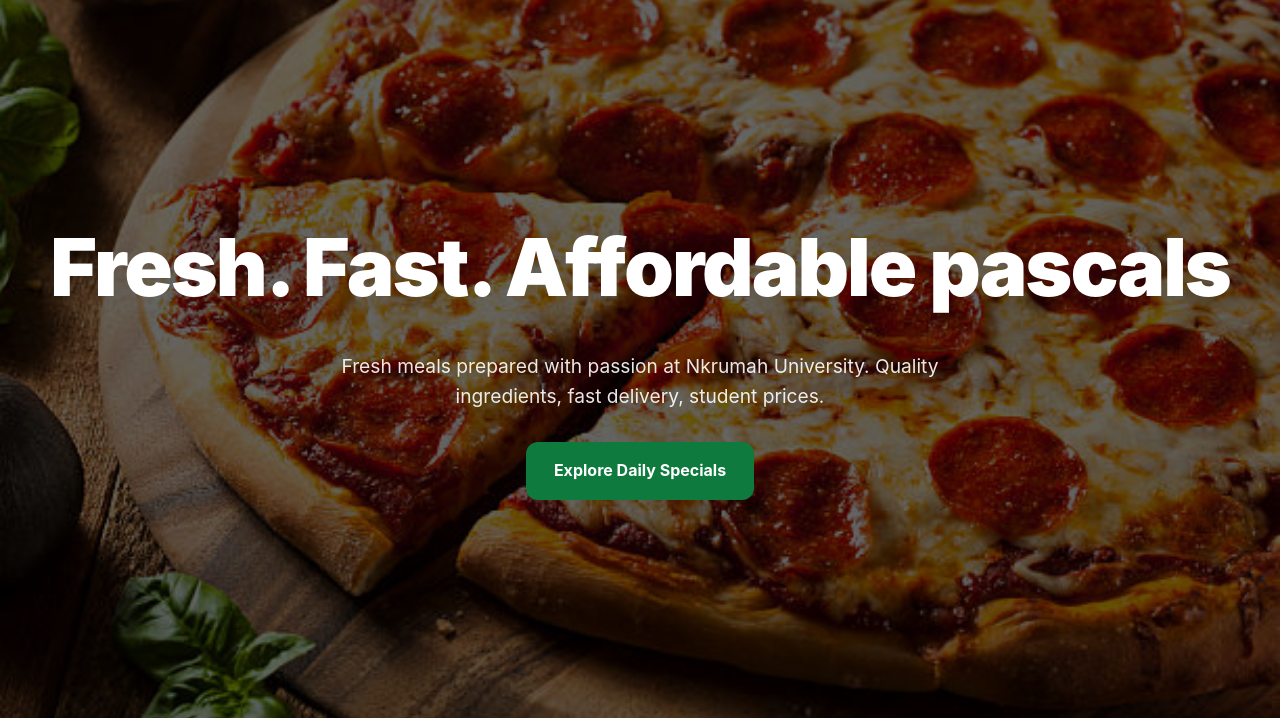
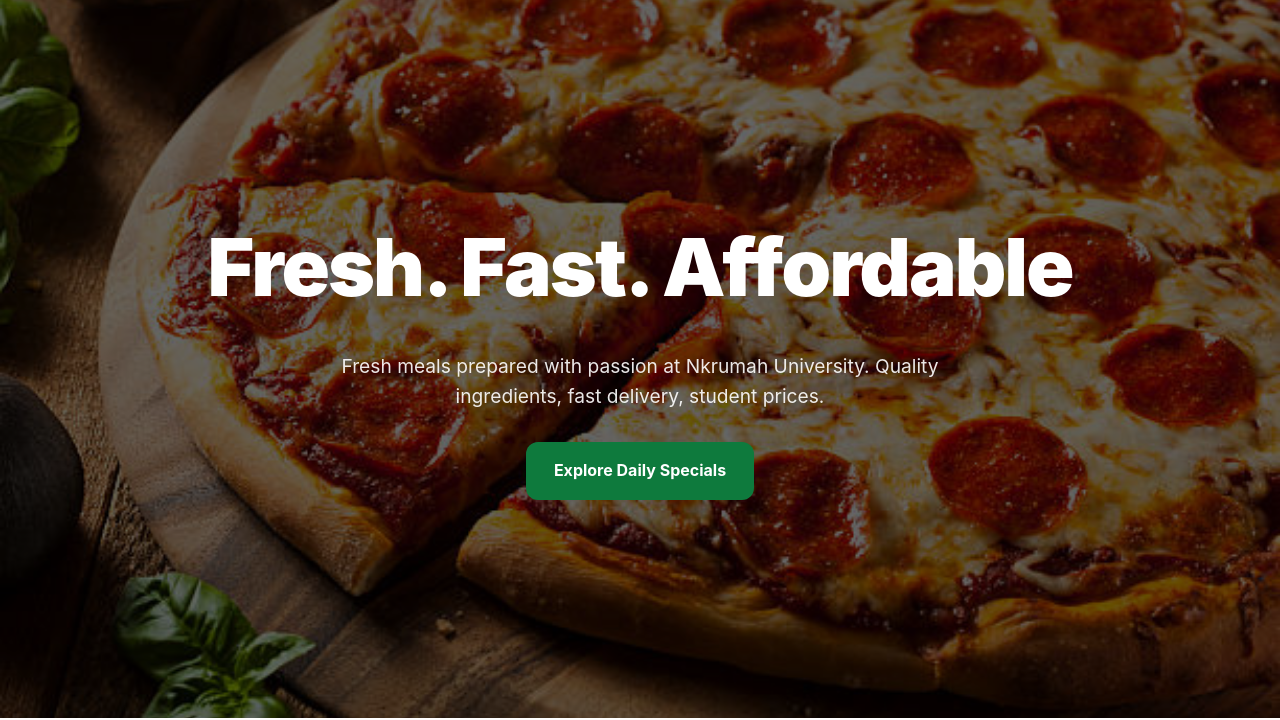
Before and after one commit to steven-pascal/chefhub, a website: page index.html in a window 1280 px wide. Shown: the part 82-802 px from the top of the page. Drawn offline with Linux system fonts and the light colour scheme.

```diff
--- a/index.html
+++ b/index.html
@@ -155,7 +155,7 @@
     <section class="hero" id="home">
         <div class="hero-bg"></div>
         <div class="hero-content">
-            <h1>Fresh. Fast. Affordable pascals</h1>
+            <h1>Fresh. Fast. Affordable</h1>
             <p>Fresh meals prepared with passion at Nkrumah University. Quality ingredients, fast delivery, student prices.</p>
             <a href="#menu" class="btn" style="width:auto">Explore Daily Specials</a>
         </div>
```
